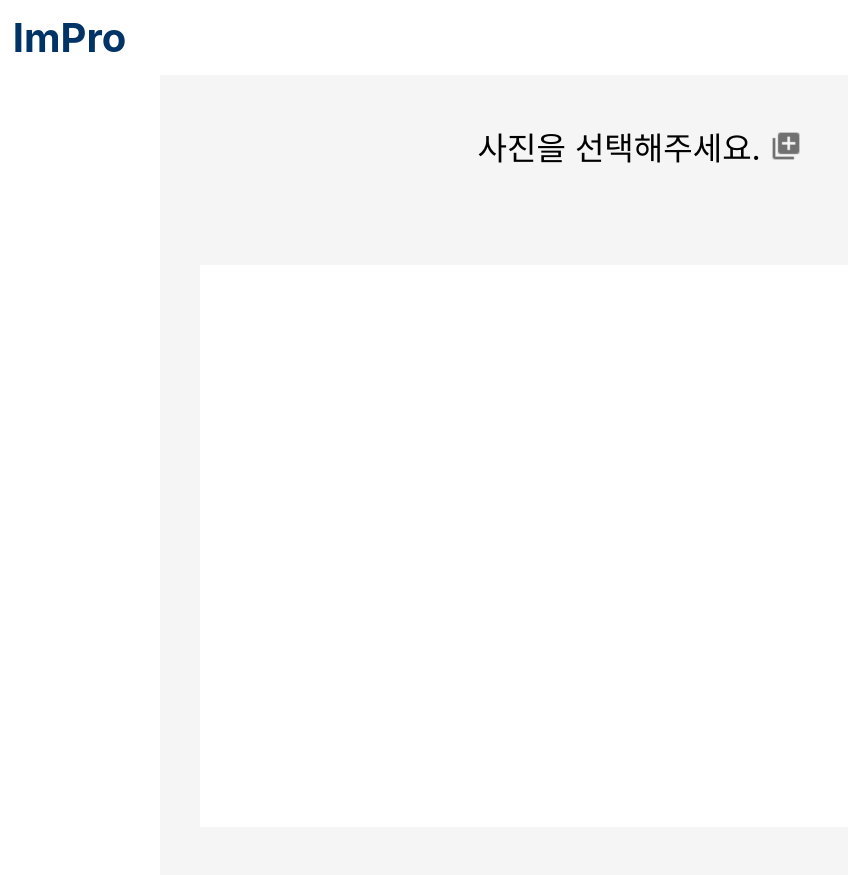
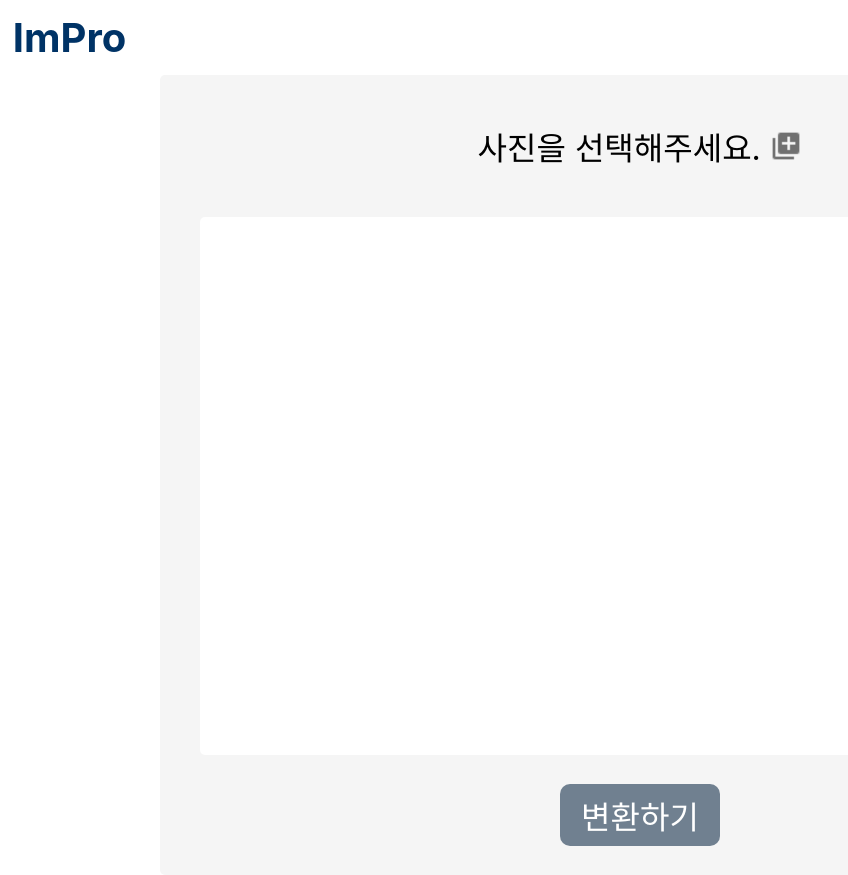
Before and after one commit to sojeong0302/impro, a React (Create React App) app: page / in a window 1280 px wide. Shown: the whole page, without its empty margins (0-848 px from the left). Built offline with nearby package versions, Linux system fonts and the light colour scheme.

Commit message:
desgin: main 레이아웃 #7

```diff
--- /dev/null
+++ b/src/component/Button/Button.style.js
@@ -0,0 +1,17 @@
+import styled from 'styled-components';
+
+export const ButtonContainer = styled.div`
+    cursor: pointer;
+    background-color: #708090;
+    color: white;
+    width: 10em;
+    display: flex;
+    justify-content: center;
+    margin: 3%;
+    border-radius: 10px;
+`;
+
+export const ButtonFont = styled.div`
+    margin: 5%;
+    font-size: 2em;
+`;
--- /dev/null
+++ b/src/component/Button/index.js
@@ -0,0 +1,14 @@
+import { ButtonContainer, ButtonFont } from './Button.style';
+
+function Button() {
+    // const navigate = useNavigate();
+    return (
+        <>
+            <ButtonContainer>
+                <ButtonFont>변환하기</ButtonFont>
+            </ButtonContainer>
+        </>
+    );
+}
+
+export default Button;
--- a/src/page/MainPage/MainPage.style.js
+++ b/src/page/MainPage/MainPage.style.js
@@ -17,6 +17,7 @@ export const MainPageContentDiv = styled.div`
     width: 60em;
     height: 50em;
     flex-direction: column;
+    border-radius: 5px;
 `;
 
 export const PotoSelectDiv = styled.div`
@@ -25,7 +26,6 @@ export const PotoSelectDiv = styled.div`
     justify-content: center;
     gap: 2%;
     width: 50%;
-
     margin: 5%;
 `;
 
@@ -41,7 +41,7 @@ export const PotoSelectLogo = styled.img`
 
 export const PotoDiv = styled.div`
     background-color: white;
-    height: 40em; // 화면 높이의 20%로 설정
-    width: 55em; // 화면 너비의 20%로 설정
-    margin: 5%;
+    height: 40em;
+    width: 55em;
+    border-radius: 5px;
 `;
--- a/src/page/MainPage/index.js
+++ b/src/page/MainPage/index.js
@@ -1,4 +1,5 @@
 import Header from '../../component/Header/index.js';
+import Button from '../../component/Button/index.js';
 import {
     MainPageContainer,
     MainPageContentDiv,
@@ -19,6 +20,7 @@ function MainPage() {
                         <PotoSelectLogo src='/assets/Queue.png' alt='선택 로고' />
                     </PotoSelectDiv>
                     <PotoDiv />
+                    <Button />
                 </MainPageContentDiv>
             </MainPageContainer>
         </>
```
